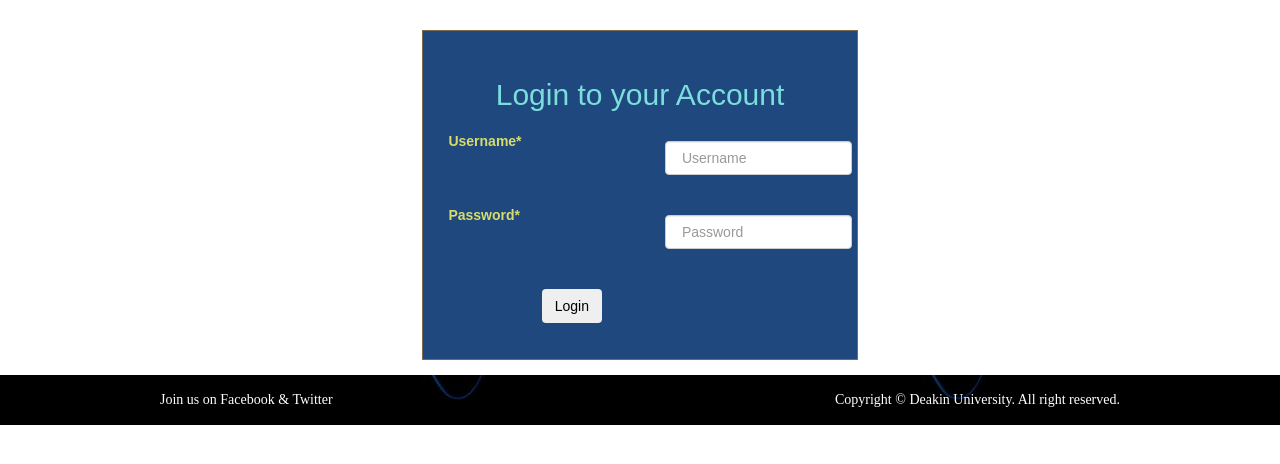
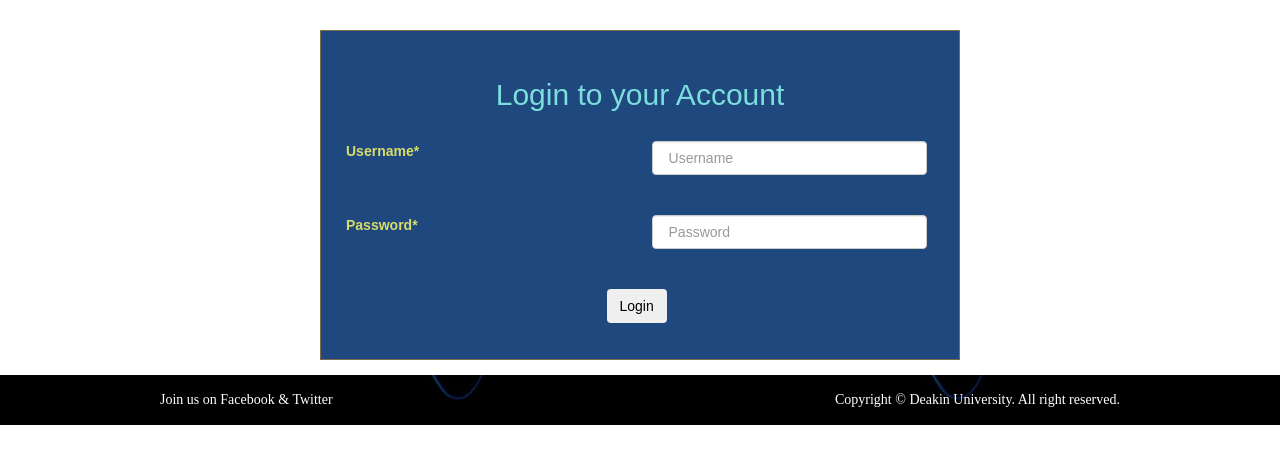
Before and after one commit to varunthreja/Group-28-Global-Obesity-Program, a PHP site: page /login.php in a window 1280 px wide. Shown: the part 209-673 px from the top of the page. Run offline with PHP 8.4, Linux system fonts and the light colour scheme; some libraries are stand-ins or nearby versions.

Commit message:
Fixed button and error formatting

```diff
--- a/SIT302/login.php
+++ b/SIT302/login.php
@@ -22,12 +22,14 @@
 
 
 	<style>
-		.error{color:red;position:relative;
-				top:10px;
+		.error{
+	      color: #CCDC6A;
+	      position: relative;
+	      top: 0px;
+	      text-align: center;
 	    }
-
-.registerTable{
-    width: 34%;
+		.registerTable {
+	      width: 50%;
 	      height: auto;
 	      border: 1px solid;
 	      display: flex;
@@ -38,20 +40,19 @@
 	      margin-top: 30px;
 	      padding-top: 10px;
 	    }
-
 	    .submit{
 	      position:relative;
-		  width:50%;
+	      width:100%;
 	      margin:10px auto;
+	      text-align:center;
 	    }
 	    .form{
 	      margin:10px;
+	      width:96%;
 	    }
 	    .button:hover{
 	      background:#000;
 	      color: #fff;
-    //padding: 5px;
-    margin-auto
 	    }
 	</style>
 </head>
@@ -103,11 +104,11 @@
 			<div class="row">
 				<h2 style="text-align:center; color:#7CDEDC">Login to your Account</h2>
                           <div class="col-md-12 form">
-                          <div class="col-md-6"><label style="color:#D8DC6A">Username*</label></div>
+                          <div class="col-md-6"><label style="color:#D8DC6A; padding-top: 10px;">Username*</label></div>
                           <div class="col-md-6"><input type="text" name="username" id="1" placeholder=" Username" onblur="get(this.value)" class="required form-control h5-phone" required ></div>
                           </div>
                         <div class="col-md-12 form">
-                          <div class="col-md-6"><label style="color:#D8DC6A">Password*</label></div>
+                          <div class="col-md-6"><label style="color:#D8DC6A; padding-top: 10px;">Password*</label></div>
                           <div class="col-md-6"><input type="password" name="password" class="required form-control h5-phone" placeholder=" Password" id="123" onblur="show(this.value)"  required></div>
                           </div>
                           <div class="col-md-12 form">
```
Also changed, not shown: SIT302/register.php (+10 -6 lines). Lines whose indentation alone changed are shown as unchanged.
